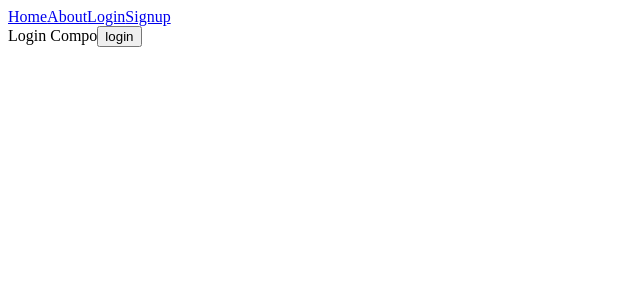
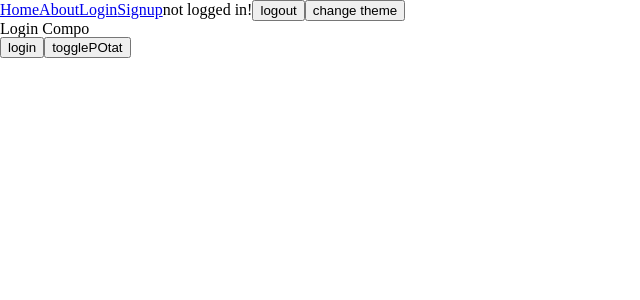
Before and after one commit to welschmoor/instaclone-front, a React (Create React App) app: page /login in a window 1280 px wide. Shown: the top 300 px of the page, without its empty margins (0-640 px from the left). Built offline with nearby package versions, Linux system fonts and the light colour scheme.

Commit message:
styled theme dark mode structure added, css reset

```diff
--- a/src/App.js
+++ b/src/App.js
@@ -4,7 +4,9 @@ import { BrowserRouter, Routes, Route } from "react-router-dom"
 import { loggedInVar } from "./apollo";
 
 // styles
-
+import { ThemeProvider } from "styled-components";
+import { GlobalStyle, darkTheme, lightTheme } from "./STYLES/globalStyles";
+import { darkModeVar } from './apollo'
 
 import Home from './pages/Home'
 import About from './pages/About'
@@ -17,25 +19,27 @@ import Navbar from './components/Navbar'
 
 
 const App = () => {
-  const loggedInBool = useReactiveVar(loggedInVar)
+  // const loggedInBool = useReactiveVar(loggedInVar)
+  const darkModeBool = useReactiveVar(darkModeVar)
+
 
   return (
-    <div>
-
+    <ThemeProvider theme={darkModeBool ? darkTheme : lightTheme}>
+      <GlobalStyle />
       <BrowserRouter >
-      <Navbar />
+        <Navbar />
         <Routes>
 
           <Route path='/login' element={<Login />} />
           <Route path='/signup' element={<Signup />} />
           <Route path='/about' element={<About />} />
           <Route path='/' element={<Home />} exact />
-          <Route path='*' element={<Page404 />}/>
+          <Route path='*' element={<Page404 />} />
 
 
         </Routes>
       </BrowserRouter>
-    </div>
+    </ThemeProvider>
   );
 }
 
--- /dev/null
+++ b/src/STYLES/globalStyles.js
@@ -0,0 +1,71 @@
+
+
+
+import { createGlobalStyle } from "styled-components";
+
+export const GlobalStyle = createGlobalStyle`
+
+  /* CSS RESET */
+
+  /* http://meyerweb.com/eric/tools/css/reset/
+   v2.0 | 20110126
+   License: none (public domain)
+  */
+
+  html, body, div, span, applet, object, iframe,
+  h1, h2, h3, h4, h5, h6, p, blockquote, pre,
+  a, abbr, acronym, address, big, cite, code,
+  del, dfn, em, img, ins, kbd, q, s, samp,
+  small, strike, strong, sub, sup, tt, var,
+  b, u, i, center,
+  dl, dt, dd, ol, ul, li,
+  fieldset, form, label, legend,
+  table, caption, tbody, tfoot, thead, tr, th, td,
+  article, aside, canvas, details, embed,
+  figure, figcaption, footer, header, hgroup,
+  menu, nav, output, ruby, section, summary,
+  time, mark, audio, video {
+    margin: 0;
+    padding: 0;
+    border: 0;
+    font-size: 100%;
+    font: inherit;
+    vertical-align: baseline;
+  }
+  /* HTML5 display-role reset for older browsers */
+  article, aside, details, figcaption, figure,
+  footer, header, hgroup, menu, nav, section {
+    display: block;
+  }
+  body {
+    line-height: 1;
+  }
+  ol, ul {
+    list-style: none;
+  }
+  blockquote, q {
+    quotes: none;
+  }
+  blockquote:before, blockquote:after,
+  q:before, q:after {
+    content: '';
+    content: none;
+  }
+  table {
+    border-collapse: collapse;
+    border-spacing: 0;
+  }
+  /* END RESET */
+
+  /* MY STYLES */
+
+
+`
+
+export const darkTheme = {
+  fontColor: "grey",
+}
+
+export const lightTheme = {
+  fontColor: "black",
+}
--- a/src/apollo.js
+++ b/src/apollo.js
@@ -4,3 +4,4 @@ import { makeVar } from "@apollo/client";
 
 
 export const loggedInVar = makeVar(false)
+export const darkModeVar = makeVar(false)
--- a/src/components/Navbar.js
+++ b/src/components/Navbar.js
@@ -1,13 +1,23 @@
 
+import { useReactiveVar } from "@apollo/client"
 import { NavLink } from "react-router-dom"
 
+import { darkModeVar, loggedInVar } from "../apollo"
+
 const Navbar = () => {
+  const loggedInBool = useReactiveVar(loggedInVar)
+  const darkModeBool = useReactiveVar(darkModeVar)
+  console.log("darkModeBool", darkModeBool)
+
   return (
     <div>
       <NavLink to="/">Home</NavLink>
       <NavLink to="/about">About</NavLink>
       <NavLink to="/login">Login</NavLink>
       <NavLink to="/signup">Signup</NavLink>
+      {loggedInBool ? "logged in!" : "not logged in!"}
+      <button onClick={() => loggedInVar(false)} >logout</button>
+      <button onClick={() => darkModeVar(darkModeBool ? false : true)} >change theme</button>
     </div>
   )
 }
--- a/src/pages/Login.js
+++ b/src/pages/Login.js
@@ -1,12 +1,26 @@
 import { loggedInVar } from "../apollo"
 
+// styles
+import styled from 'styled-components'
+import { useState } from "react"
+
+
 const Login = () => {
+  const [potato, setPotato] = useState(false)
+  console.log(potato)
+  const togglePotato = () => setPotato(p => !p)
   return (
     <div>
-      Login Compo
+      <Title onClick={togglePotato} potato={potato}>Login Compo</Title>
       <button onClick={() => loggedInVar(true)} >login</button>
+      <button onClick={togglePotato}>togglePOtat</button>
     </div>
   )
 }
 
+
+const Title = styled.h1`
+  color: ${p => p.theme.fontColor};
+`
+
 export default Login
```
